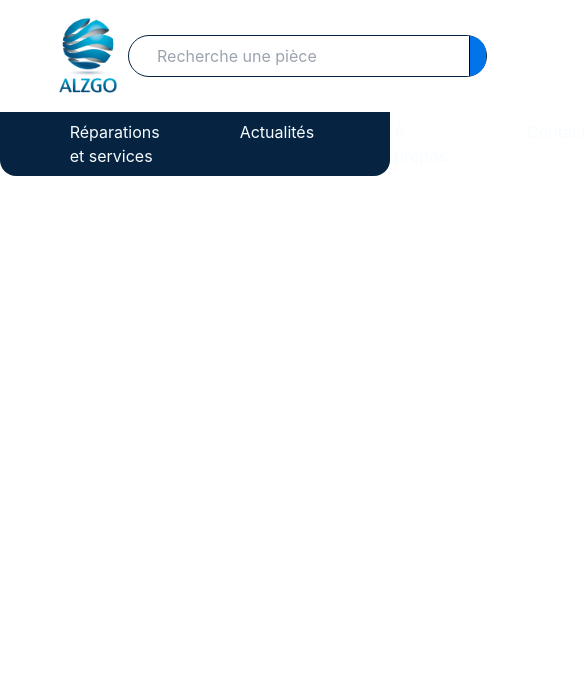
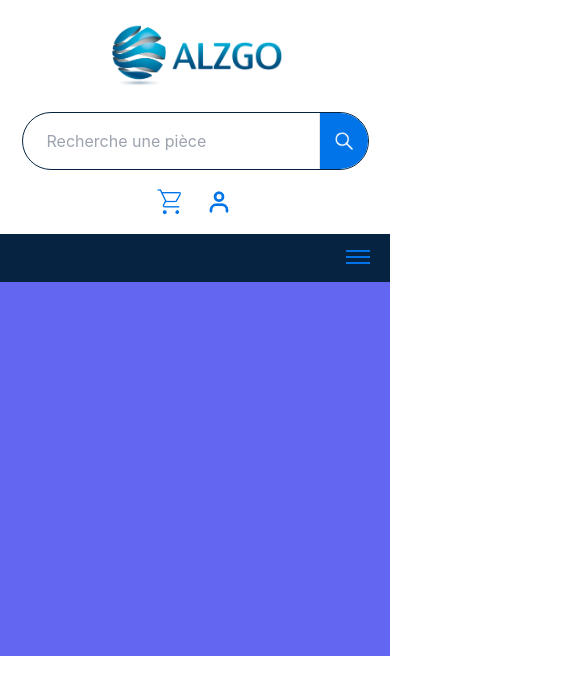
Before and after one commit to sakuga-software/alzgo, a React (Vite) app: page / in a window 390 px wide. Shown: the top 694 px of the page, 585 px wide, since content can reach past the window. Built offline with nearby package versions, Linux system fonts and the light colour scheme.

Commit message:
v1 mobile design + animation

```diff
--- a/src/components/Navbar.tsx
+++ b/src/components/Navbar.tsx
@@ -1,10 +1,13 @@
 import * as React from "react";
+import { useState } from "react";
 import navbarData from "../data/json";
 import logoNav from "../assets/navbar/logo-nav.png";
 import loupe from "../assets/navbar/loupe.png";
 import account from "../assets/navbar/account-nav.png";
 import favoris from "../assets/navbar/favoris-nav.png";
 import shop from "../assets/navbar/shopping-nav.png";
+import logoMobile from "../assets/navbar/logo-nav-mobile.png";
+import logoMobileText from "../assets/navbar/title-logo-mobile.png";
 
 type navbarData = {
   id: string;
@@ -14,59 +17,93 @@ type navbarData = {
 };
 
 const Navbar: React.FC = () => {
+  const [isOpen, setIsOpen] = useState(false);
   return (
     <>
       <nav className="flex-col w-full ">
-        <div className="flex justify-between items-center p-4 pl-12 pr-12">
-          <img className="w-20" src={logoNav} />
-
+        <div className="laptop:p-4 laptop:justify-between laptop:pl-12 laptop:pr-12 laptop:flex-row flex-col flex items-center ">
+          <img className="w-20 hidden laptop:flex" src={logoNav} />
+          <div className=" flex items-center laptop:hidden">
+            <img className="h-16" src={logoMobile} />
+            <img className="w-28" src={logoMobileText} />
+          </div>
           <div>
             <form
               id="search-form"
               className=" rounded-full border-dark_blue border-[1px] flex"
             >
               <input
-                className="ml-5 p-2 pr-16"
+                className=" m-4 ml-6 w-64 laptop:w-96 "
                 type="search"
                 id="search-input"
                 placeholder="Recherche une pièce"
               />
               <button
-                className="border-l-[1px] h-100 bg-second_blue rounded-r-full p-2"
+                className="border-l-[1px] h-100 bg-second_blue rounded-r-full p-3"
                 id="search-btn"
               >
-                <img src={loupe} className="w-8" />
+                <img src={loupe} className="w-6" />
               </button>
             </form>
           </div>
-          <div>
+          <div className="laptop:m-0 m-4">
             <ul className="flex list-none space-x-4">
               <li className=" flex-col text-center">
-                <img className="w-6" src={shop} />
+                <img className="laptop:w-6 w-8" src={shop} />
               </li>
-              <li className=" flex-col text-center">
+              <li className="laptop:flex hidden flex-col text-center">
                 <img className="w-6" src={favoris} />
               </li>
               <li className=" flex-col text-center">
-                <img className="w-6" src={account} />
+                <img className="laptop:w-6 w-8" src={account} />
               </li>
             </ul>
           </div>
         </div>
-        <div className="w-100 bg-dark_blue rounded-b-2xl">
-          <ul className="flex justify-center space-x-16 list-none">
+        <div
+          className={`laptop:flex absolute w-full bg-dark_blue laptop:rounded-b-2xl transition-transform duration-200 ${
+            isOpen ? "h-full" : "h-12 translate-y-0"
+          }`}
+        >
+          <button
+            className="laptop:hidden flex flex-col gap-1 fixed right-1 m-4"
+            onClick={() => setIsOpen(!isOpen)}
+          >
+            <span
+              className={`block w-6 h-0.5 bg-second_blue transition-transform ${
+                isOpen ? "rotate-45 translate-y-1.5" : ""
+              }`}
+            />
+            <span
+              className={`block w-6 h-0.5 bg-second_blue transition-opacity ${
+                isOpen ? "opacity-0" : ""
+              }`}
+            />
+            <span
+              className={`block w-6 h-0.5 bg-second_blue transition-transform ${
+                isOpen ? "-rotate-45 -translate-y-1.5" : ""
+              }`}
+            />
+          </button>
+
+          <ul
+            className={`left-0 w-80 transition-transform duration-100 ${
+              isOpen ? "translate-x-0" : "-translate-x-full"
+            } z-4`}
+          >
             {navbarData.children.map((menu, i) => (
-              <li key={i} className="relative group">
-                <div className="text-white p-2 w-100% hover:text-second_blue">
+              // className="relative group"
+              <li key={i}>
+                <div className="text-white pl-6 p-2 w-auto hover:text-second_blue">
                   {menu.label}
                 </div>
-                <ul className="absolute left-0 hidden w-48 bg-white text-black shadow-lg opacity-0 transform scale-95 group-hover:opacity-100 group-hover:scale-100 group-hover:block transition-all duration-200">
+                {/* <ul className="absolute left-0 hidden w-48 bg-white text-black shadow-lg opacity-0 transform scale-95 group-hover:opacity-100 group-hover:scale-100 group-hover:block transition-all duration-200">
                   {menu.children.map((option, idx) => (
                     <li key={idx} className="px-4 py-2 hover:text-indigo-900">
                       {option.label}
                     </li>
                   ))}
-                </ul>
+                </ul> */}
               </li>
             ))}
           </ul>
--- a/tailwind.config.js
+++ b/tailwind.config.js
@@ -2,13 +2,29 @@
 export default {
   content: ["./index.html", "./src/**/*.{js,ts,jsx,tsx}"],
   theme: {
-    colors: {
-      dark_blue: "#062442",
-      second_blue: "#0074E8",
-      white: "#F8FCFF",
-      black: "041A2D",
+    extend: {
+      colors: {
+        dark_blue: "#062442",
+        second_blue: "#0074E8",
+        white: "#F8FCFF",
+        black: "041A2D",
+      },
+      width: {
+        tablet: "640px",
+        laptop: "1024px",
+        desktop: "1440px",
+      },
+      maxWidth: {
+        tablet: "640px",
+        laptop: "1024px",
+        desktop: "1440px",
+      },
+      screens: {
+        tablet: "640px",
+        laptop: "1024px",
+        desktop: "1440px",
+      },
     },
-    extend: {},
   },
   plugins: [],
 };
```
